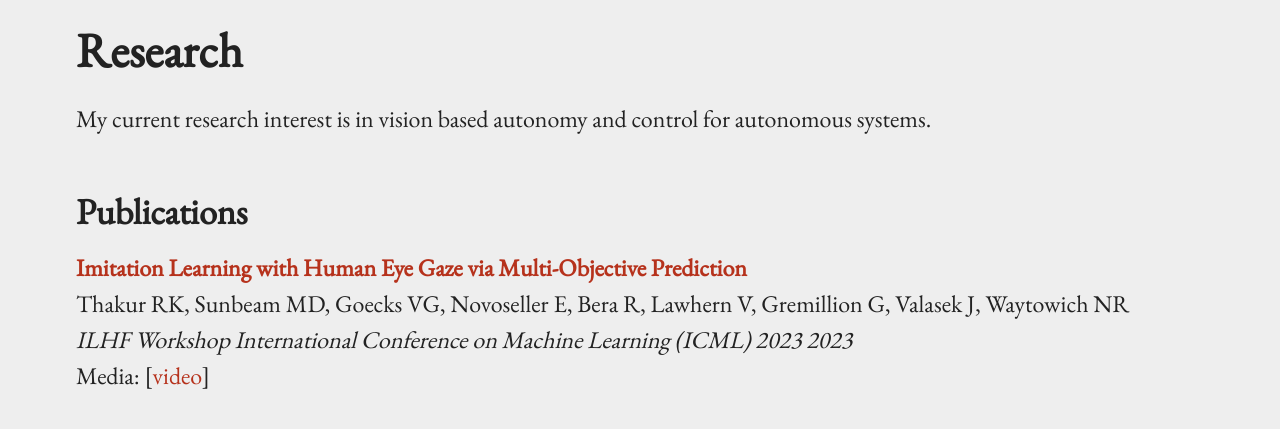
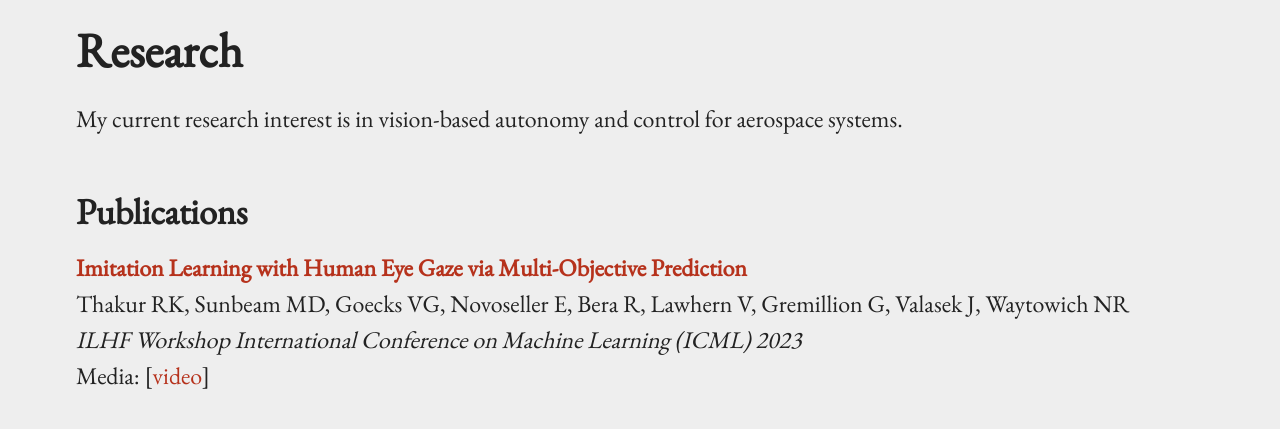
Before and after one commit to ravikt/ravi, a Jekyll site: the page built from research.md, in a window 1280 px wide. Shown: the part 125-554 px from the top of the page. Built offline with Jekyll 4.4.1, drawn with Linux system fonts in a browser that asks for light colours.

Commit message:
Update research.md

```diff
--- a/research.md
+++ b/research.md
@@ -6,7 +6,7 @@ pubs:
 
     - title:   "Imitation Learning with Human Eye Gaze via Multi-Objective Prediction"
       author:  "Thakur RK, Sunbeam MD, Goecks VG, Novoseller E, Bera R, Lawhern V, Gremillion G, Valasek J, Waytowich NR"
-      journal: "ILHF Workshop International Conference on Machine Learning (ICML) 2023"
+      journal: "ILHF Workshop International Conference on Machine Learning (ICML)"
       #note:    "Volume 56"
       year:    "2023"
       url:     "https://openreview.net/forum?id=MF1Tcmk2YB"
@@ -55,7 +55,7 @@ pubs:
 
 ---
 
-My current research interest is in vision based autonomy and control for autonomous systems.
+My current research interest is in vision-based autonomy and control for aerospace systems.
 
 ## Publications
 
```
